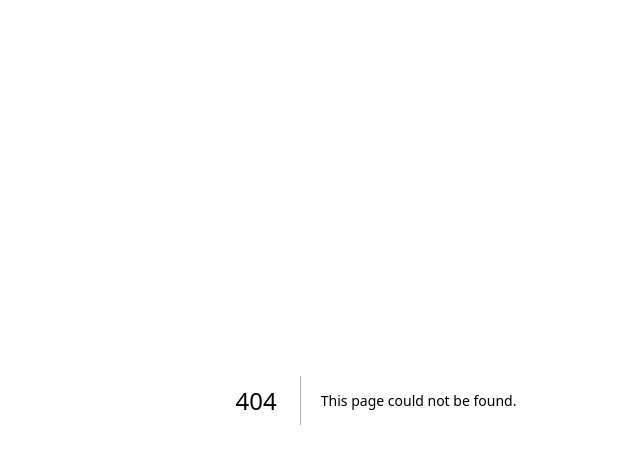
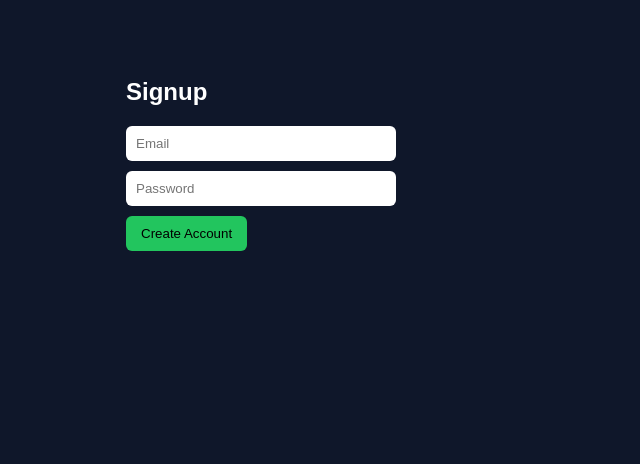
Before and after one commit to mohdsameerahmed346-lgtm/JobBooster, a Next.js app: page /signup in a window 1280 px wide. Before the commit this address had no page. Shown: the top 464 px of the page, without its empty margins (264-904 px from the left). Built offline with nearby package versions, Linux system fonts and the light colour scheme.

Commit message:
Add signup page with user registration functionality

```diff
--- /dev/null
+++ b/app/signup/page.js
@@ -0,0 +1,20 @@
+"use client";
+import { useRouter } from "next/navigation";
+
+export default function Signup() {
+  const router = useRouter();
+
+  const signup = () => {
+    localStorage.setItem("user", "true");
+    router.push("/dashboard");
+  };
+
+  return (
+    <main>
+      <h2>Signup</h2>
+      <input placeholder="Email" />
+      <input type="password" placeholder="Password" />
+      <button onClick={signup}>Create Account</button>
+    </main>
+  );
+}
```
